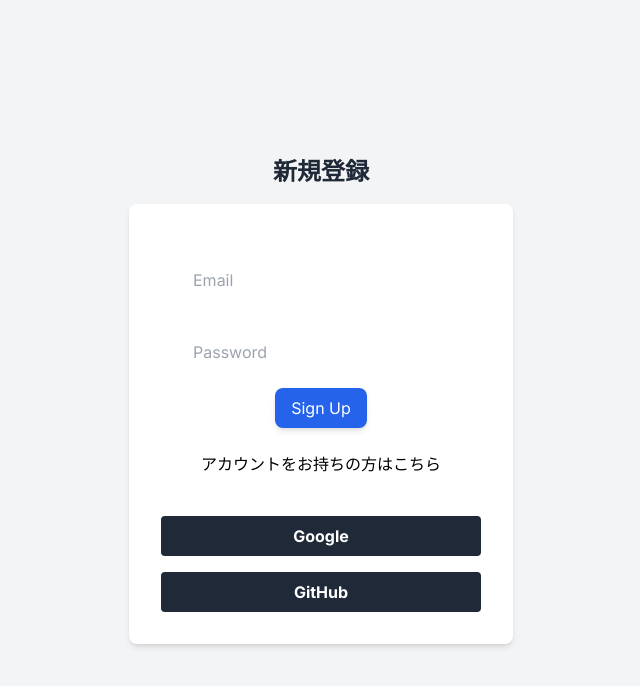
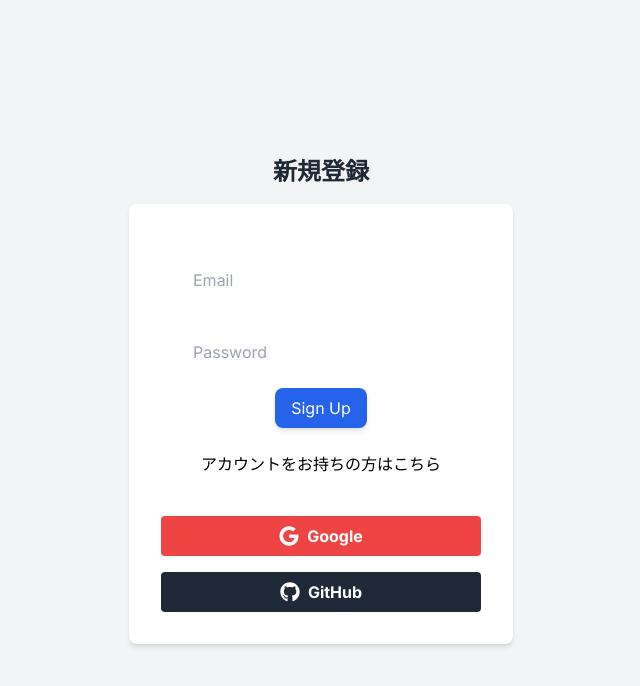
Before and after one commit to kou7306/GeekLink_frontend, a Next.js app: page /sign-up in a window 1280 px wide. Shown: the top 686 px of the page, without its empty margins (319-959 px from the left). Built offline with nearby package versions, Linux system fonts and the light colour scheme.

Commit message:
GitHubとGoogleのアイコンを追加

```diff
--- a/package.json
+++ b/package.json
@@ -14,7 +14,8 @@
     "next": "14.2.3",
     "react": "^18",
     "react-dom": "^18",
-    "react-hot-toast": "^2.4.1"
+    "react-hot-toast": "^2.4.1",
+    "react-icons": "^5.2.1"
   },
   "devDependencies": {
     "@types/node": "^20",
--- a/src/components/auth/LoginButton.tsx
+++ b/src/components/auth/LoginButton.tsx
@@ -6,6 +6,7 @@ import { useRouter } from "next/navigation";
 import { useTransition } from "react";
 import toast from "react-hot-toast";
 import { loginAction } from "@/actions/users";
+import { FaGithub, FaGoogle } from "react-icons/fa";
 
 interface LoginButtonProps {
   provider: Provider;
@@ -15,7 +16,7 @@ function LoginButton({ provider }: LoginButtonProps) {
   const router = useRouter();
   const [isPending, startTransition] = useTransition();
 
-  const handleClickLoginButton = (provider: Provider) => {
+  const handleClickLoginButton = async (provider: Provider) => {
     startTransition(async () => {
       const { errorMessage, url } = await loginAction(provider);
       if (!errorMessage && url) {
@@ -30,9 +31,18 @@ function LoginButton({ provider }: LoginButtonProps) {
     <button
       onClick={() => handleClickLoginButton(provider)}
       disabled={isPending}
-      className="bg-gray-800 hover:bg-gray-900 text-white font-bold py-2 px-4 rounded w-full"
+      className={`${
+        provider === "github" ? "bg-gray-800 hover:bg-black" : "bg-red-500 hover:bg-red-600"
+      } text-white font-bold py-2 px-4 rounded w-full flex items-center justify-center space-x-2`}
     >
-      {isPending ? "Logging in..." : `${provider == "github" ? "GitHub" : "Google"}`}
+      {isPending ? (
+        "Logging in..."
+      ) : (
+        <>
+          {provider === "github" ? <FaGithub className="w-5 h-5" /> : <FaGoogle className="w-5 h-5" />}
+          <span>{provider === "github" ? "GitHub" : "Google"}</span>
+        </>
+      )}
     </button>
   );
 }
```
Also changed, not shown: 1 other file (tests, documents, lock files or other folders).
